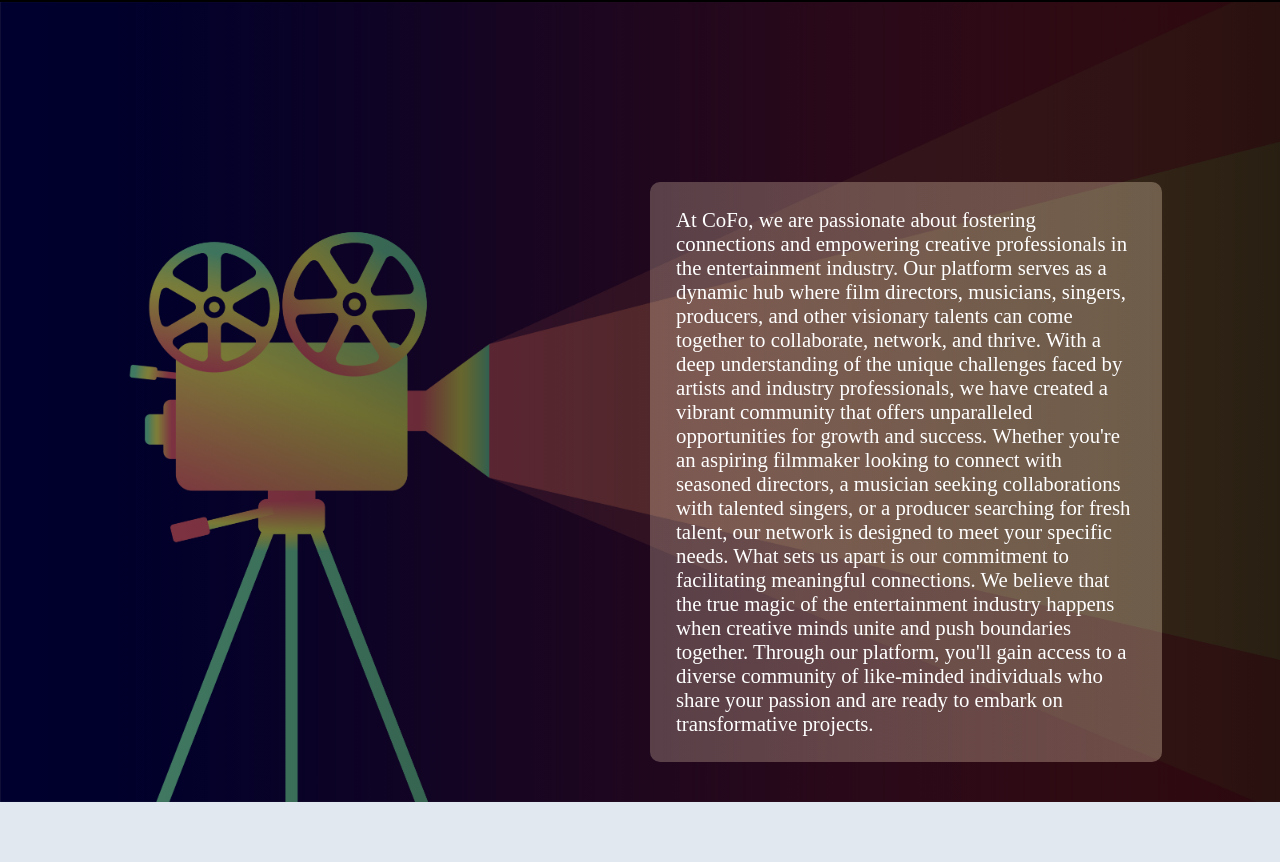
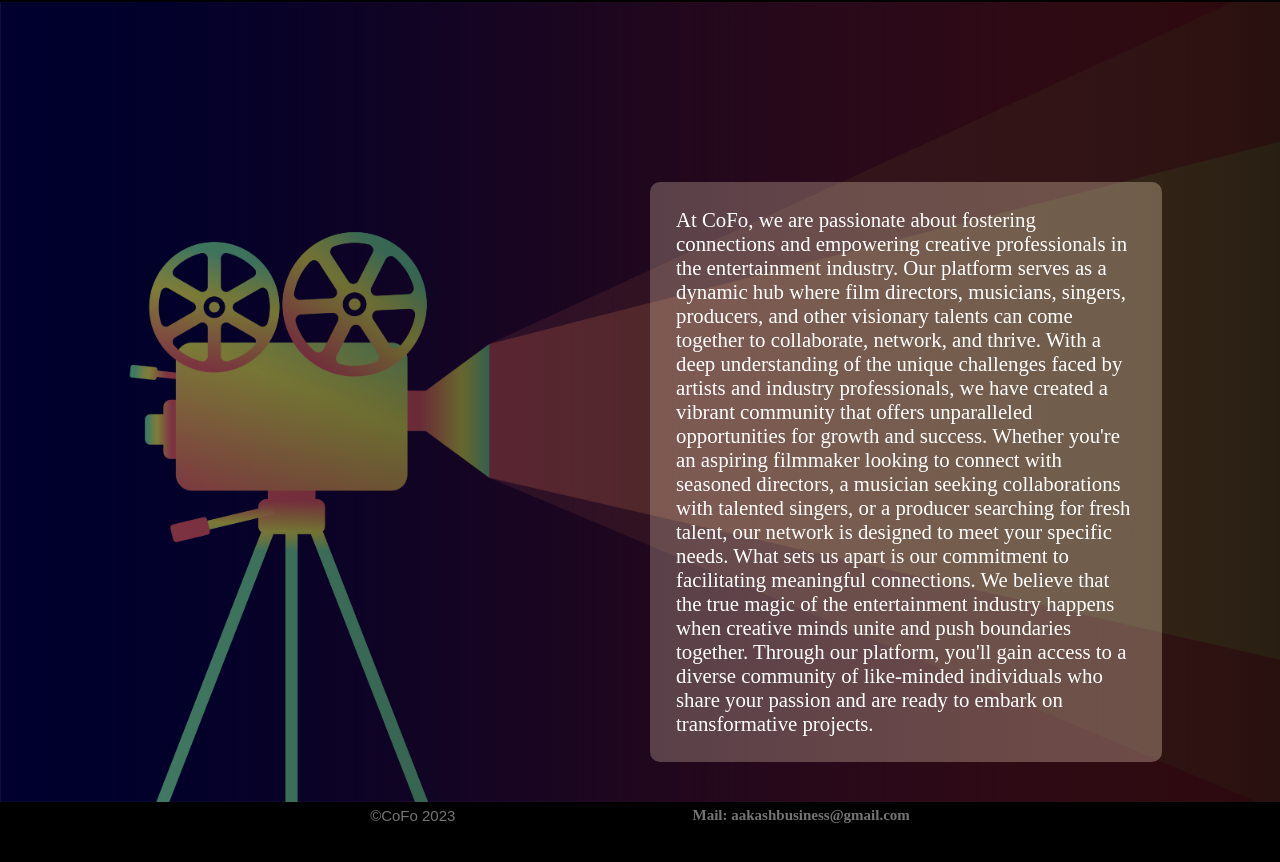
Before and after one commit to reddyakash290/CoFo, a plain HTML site: page index.html in a window 1280 px wide. Shown: the part 1504-2366 px from the top of the page. After the commit the page ends 2333 px from the top, so only its background shows below. Drawn offline with Linux system fonts and the light colour scheme.

Commit message:
added footer and made changes in nav

```diff
--- a/index.html
+++ b/index.html
@@ -13,8 +13,14 @@
           <div class="h-logo">CoFo</div>
           <div class="h-list">
             <a href="#">Home</a>
-            <a href="#advantages">Advantages</a>
+            <a href="#advantages">Why Us</a>
             <a href="#about">About Us</a>
+            <a
+              href="https://chat.whatsapp.com/FmDLM3U0mWnFcWdoDeK8el"
+              target="_blank"
+            >
+              <img class="h-wlogo" src="images/logo-whatsapp.svg" alt="" />
+            </a>
           </div>
         </nav>
       </header>
@@ -119,9 +125,10 @@
         </div>
       </div>
     </section>
-    <footer class="footer">
-      <div class="f-con container">
-        <div class="f-contact"></div>
+    <footer class="footer container">
+      <div class="f-con">
+        <div class="f-c">&copyCoFo 2023</div>
+        <div class="f-mail">Mail: aakashbusiness@gmail.com</div>
       </div>
     </footer>
   </body>
--- a/style.css
+++ b/style.css
@@ -68,6 +68,11 @@ nav {
   text-decoration: none;
   font-size: 18px;
   letter-spacing: 0.05rem;
+  background-color: #000000;
+  display: flex;
+  align-self: self-start;
+  padding: 5px;
+  border-radius: 10px;
 }
 
 .h-list a:hover {
@@ -83,6 +88,11 @@ nav {
   color: bisque;
   font-size: 44px;
   pointer-events: none;
+}
+
+.h-wlogo {
+  height: 30px;
+  background-color: #e2e8f0;
 }
 
 /* this section is for hero
@@ -230,6 +240,26 @@ sc-img*/
 /* this section is footer */
 
 .footer {
-  background-color: #e2e8f0;
-  height: 200px;
+  /* padding-top: 20px; */
+  background-color: #000000;
+  /* height: 30px; */
+  padding: 5px;
 }
+
+.f-con {
+  display: flex;
+  justify-content: space-evenly;
+  align-content: center;
+}
+
+.f-c {
+  color: rgb(116, 116, 116);
+  font-size: 15px;
+  font-family: sans-serif;
+}
+
+.f-mail {
+  color: rgb(116, 116, 116);
+  font-size: 15px;
+  font-weight: 700;
+}
```
Also changed, not shown: images/logo-whatsapp.svg (added).
